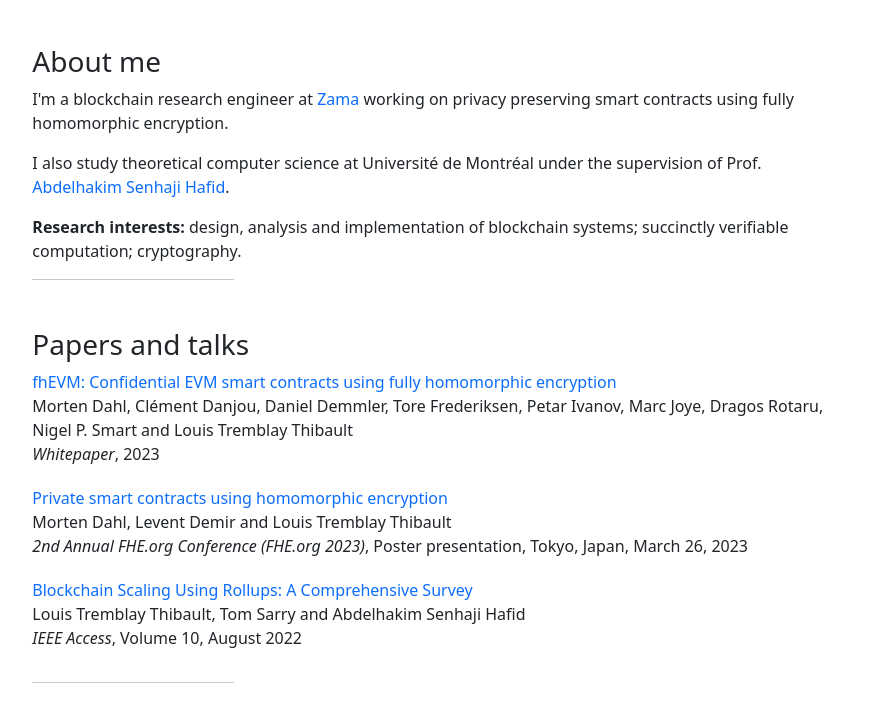
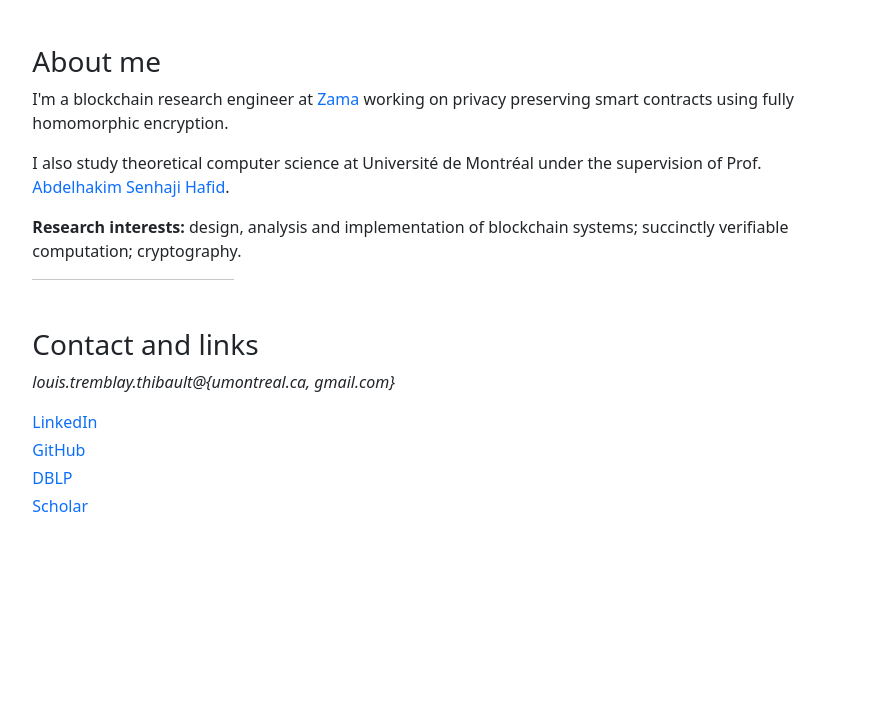
Before and after one commit to tremblaythibaultl/tremblaythibaultl.github.io, a plain HTML site: page index.html in a window 1280 px wide. Shown: the part 178-906 px from the top of the page, without its empty margins (205-1074 px from the left). After the commit the page ends 800 px from the top, so only its background shows below. Drawn offline with nearby package versions, Linux system fonts and the light colour scheme.

Commit message:
Update index.html

```diff
--- a/index.html
+++ b/index.html
@@ -99,50 +99,6 @@
 
       <hr class="col-3 col-md-3 mb-5">
 
-      <div class="col-md-12">
-        <a name="papers-and-talks">
-          <h3>Papers and talks</h3>
-        </a>
-        <ul class="icon-list ps-0">
-          <li class="d-flex align-items-start mb-1">
-            <p>
-              <a href="https://github.com/zama-ai/fhevm/raw/main/fhevm-whitepaper.pdf">
-                fhEVM: Confidential EVM smart contracts using fully homomorphic encryption
-              </a>
-              <br>
-              Morten Dahl, Clément Danjou, Daniel Demmler, Tore Frederiksen, Petar Ivanov, Marc Joye, Dragos Rotaru,
-              Nigel P. Smart and Louis Tremblay Thibault
-              <br>
-              <em>Whitepaper</em>, 2023
-            </p>
-          </li>
-          <li class="d-flex align-items-start mb-1">
-            <p>
-              <a
-                href="https://github.com/tremblaythibaultl/papers-and-talks/raw/main/fhe_org_2023_poster_blockchain.pdf">
-                Private smart contracts using homomorphic encryption
-              </a>
-              <br>
-              Morten Dahl, Levent Demir and Louis Tremblay Thibault
-              <br>
-              <em>2nd Annual FHE.org Conference (FHE.org 2023)</em>, Poster presentation, Tokyo, Japan, March 26, 2023
-            </p>
-          </li>
-          <li class="d-flex align-items-start mb-1">
-            <p>
-              <a href="https://ieeexplore.ieee.org/abstract/document/9862815">Blockchain Scaling Using Rollups: A
-                Comprehensive Survey</a>
-              <br>
-              Louis Tremblay Thibault, Tom Sarry and Abdelhakim Senhaji Hafid
-              <br>
-              <em>IEEE Access</em>, Volume 10, August 2022
-            </p>
-          </li>
-        </ul>
-      </div>
-
-      <hr class="col-3 col-md-3 mb-5">
-
       <div class="col-md-6">
         <a name="contact">
           <h3>Contact and links</h3>
```
